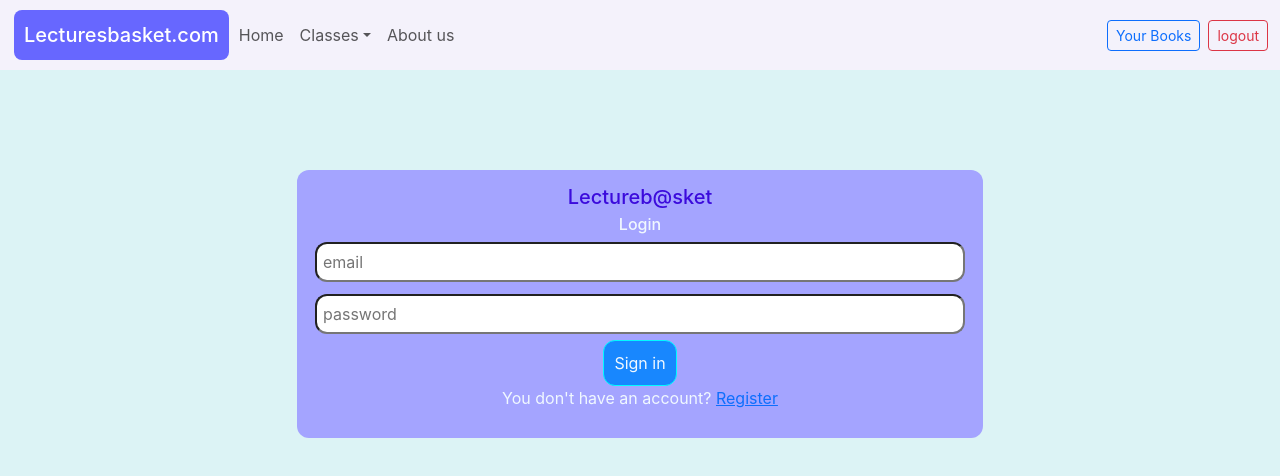
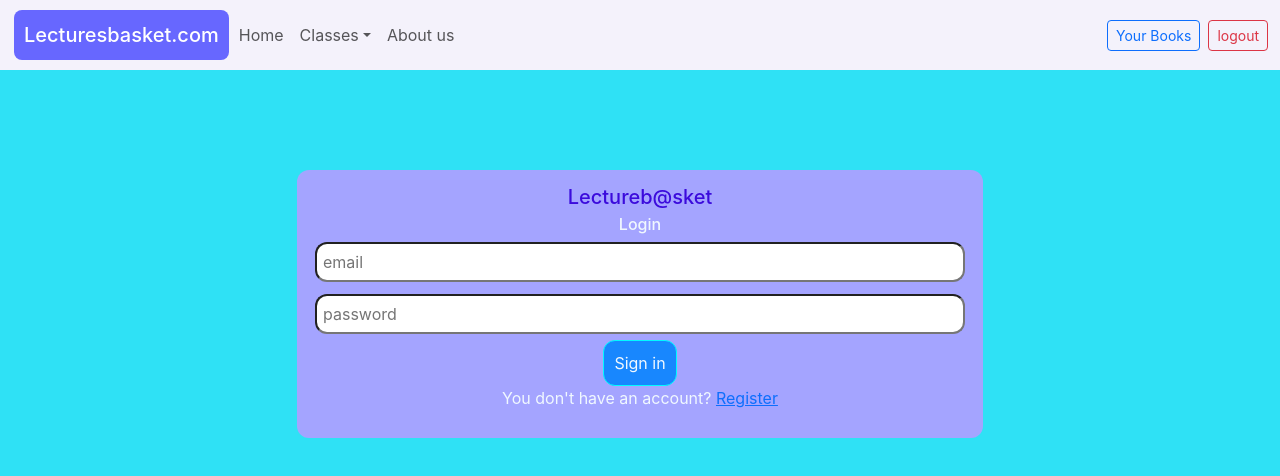
Before and after one commit to architverma001/MyBook----A-book-selling-website, a React (Create React App) app: page /login in a window 1280 px wide. Shown: the top 476 px of the page. Built offline with nearby package versions, Linux system fonts and the light colour scheme; no server answers.

Commit message:
background color changes

```diff
--- a/src/App.css
+++ b/src/App.css
@@ -7,7 +7,7 @@ top: 100px;
 }
 
 body{
-  background-color: rgb(220, 243, 245);
+  background-color: rgb(47, 225, 245);
   padding: 0px;
   margin: 0px;
   height: 100%;
```
